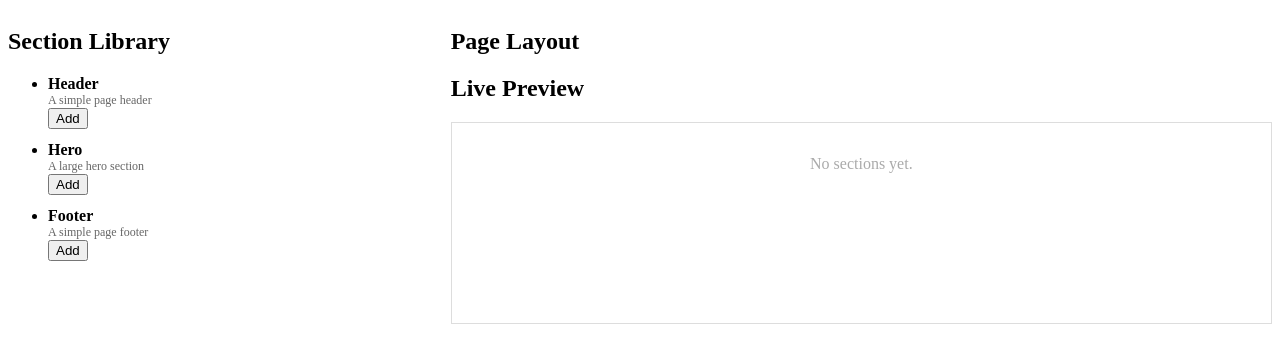
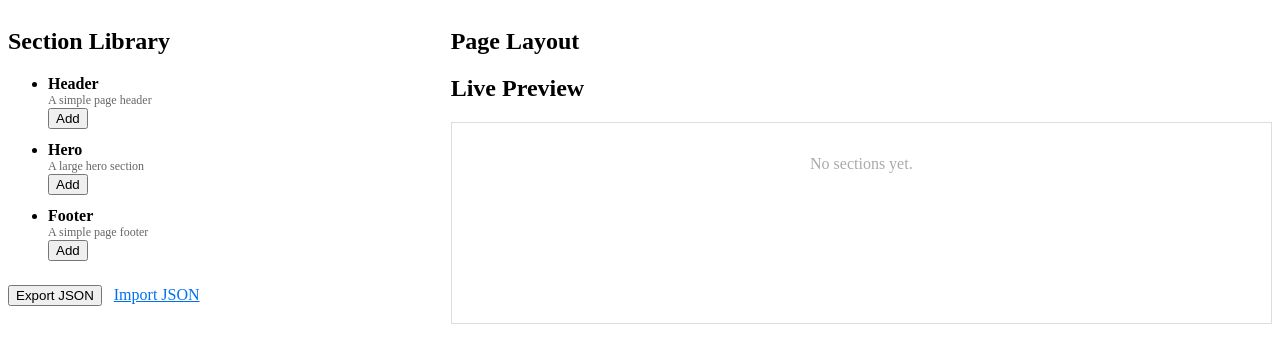
Before and after one commit to Elerqsousy/website-builder, a Next.js app: page / in a window 1280 px wide. Shown: the top 344 px of the page. Built offline with nearby package versions, Linux system fonts and the light colour scheme.

Commit message:
Refactor builder: split SectionEditor and ImportExportControls into reusable components, improving code organization and reusability.

```diff
--- /dev/null
+++ b/components/builder/ImportExportControls.tsx
@@ -0,0 +1,59 @@
+import React from 'react'
+
+import type { SectionInstance } from '../../features/sections'
+
+type Props = {
+  sections: SectionInstance[]
+  onImport: (imported: SectionInstance[]) => void
+}
+
+const ImportExportControls: React.FC<Props> = ({ sections, onImport }) => {
+  const handleExport = () => {
+    const dataStr = JSON.stringify(sections, null, 2)
+    const blob = new Blob([dataStr], { type: 'application/json' })
+    const url = URL.createObjectURL(blob)
+    const a = document.createElement('a')
+    a.href = url
+    a.download = 'website-layout.json'
+    a.click()
+    URL.revokeObjectURL(url)
+  }
+
+  const handleImport = (e: React.ChangeEvent<HTMLInputElement>) => {
+    const file = e.target.files?.[0]
+    if (!file) return
+    const reader = new FileReader()
+    reader.onload = evt => {
+      try {
+        const imported = JSON.parse(evt.target?.result as string)
+        if (Array.isArray(imported)) {
+          onImport(imported)
+        } else {
+          alert('Invalid JSON structure.')
+        }
+      } catch {
+        alert('Invalid JSON file.')
+      }
+    }
+    reader.readAsText(file)
+  }
+
+  return (
+    <div style={{ marginTop: 24 }}>
+      <button onClick={handleExport}>Export JSON</button>
+      <label style={{ marginLeft: 12 }}>
+        <input
+          type="file"
+          accept="application/json"
+          style={{ display: 'none' }}
+          onChange={handleImport}
+        />
+        <span style={{ cursor: 'pointer', color: '#0070f3', textDecoration: 'underline' }}>
+          Import JSON
+        </span>
+      </label>
+    </div>
+  )
+}
+
+export default ImportExportControls
--- /dev/null
+++ b/components/builder/SectionEditor.tsx
@@ -0,0 +1,70 @@
+import React from 'react'
+
+import type {
+  SectionInstance,
+  SectionProps,
+  HeaderProps,
+  HeroProps,
+  FooterProps,
+} from '../../features/sections'
+
+type Props = {
+  section: SectionInstance
+  onEdit: (id: string, newProps: SectionProps) => void
+}
+
+const SectionEditor: React.FC<Props> = ({ section, onEdit }) => {
+  switch (section.type) {
+    case 'header':
+      return (
+        <div>
+          <label>
+            Title:{' '}
+            <input
+              type="text"
+              value={(section.props as HeaderProps).title || ''}
+              onChange={e => onEdit(section.id, { title: e.target.value })}
+            />
+          </label>
+        </div>
+      )
+    case 'hero':
+      return (
+        <div>
+          <label>
+            Title:{' '}
+            <input
+              type="text"
+              value={(section.props as HeroProps).title || ''}
+              onChange={e => onEdit(section.id, { title: e.target.value })}
+            />
+          </label>
+          <label>
+            Description:{' '}
+            <input
+              type="text"
+              value={(section.props as HeroProps).description || ''}
+              onChange={e => onEdit(section.id, { description: e.target.value })}
+            />
+          </label>
+        </div>
+      )
+    case 'footer':
+      return (
+        <div>
+          <label>
+            Text:{' '}
+            <input
+              type="text"
+              value={(section.props as FooterProps).text || ''}
+              onChange={e => onEdit(section.id, { text: e.target.value })}
+            />
+          </label>
+        </div>
+      )
+    default:
+      return null
+  }
+}
+
+export default SectionEditor
--- a/components/builder/index.tsx
+++ b/components/builder/index.tsx
@@ -1,16 +1,29 @@
-import React from 'react'
+import React, { useState } from 'react'
 
 import { useSections } from '../../features/sections'
 import Preview from '../preview'
 import SectionsLibrary from '../sections'
 
+import ImportExportControls from './ImportExportControls'
+import SectionEditor from './SectionEditor'
+
 const Builder = () => {
-  const { sections, addSection, deleteSection, moveSection } = useSections()
+  const { sections, addSection, deleteSection, moveSection, editSection } = useSections()
+  const [editingId, setEditingId] = useState<string | null>(null)
+
+  // Handler to replace all sections (for import)
+  const handleImport = (importedSections: typeof sections) => {
+    // This requires setSections to be exposed from the hook for full functionality.
+    // For now, just alert and log.
+    alert('Import is not fully implemented yet. Check console for imported data.')
+    console.log(importedSections)
+  }
 
   return (
     <div style={{ display: 'flex', gap: 32 }}>
       <div style={{ flex: 1 }}>
         <SectionsLibrary onAddSection={addSection} />
+        <ImportExportControls sections={sections} onImport={handleImport} />
       </div>
       <div style={{ flex: 2 }}>
         <h2>Page Layout</h2>
@@ -33,6 +46,13 @@ const Builder = () => {
               >
                 ↓
               </button>
+              <button onClick={() => setEditingId(section.id)}>Edit</button>
+              {editingId === section.id && (
+                <div style={{ marginLeft: 16 }}>
+                  <SectionEditor section={section} onEdit={editSection} />
+                  <button onClick={() => setEditingId(null)}>Close</button>
+                </div>
+              )}
             </li>
           ))}
         </ul>
```
